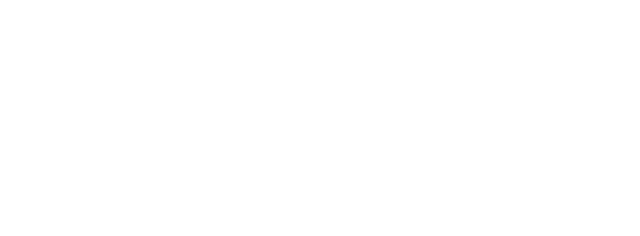
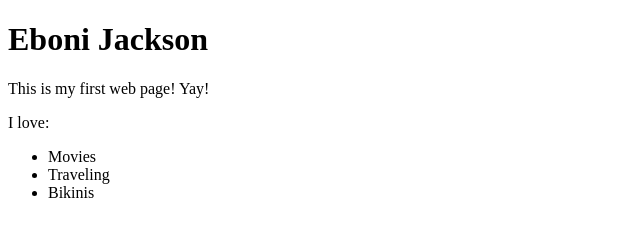
Before and after one commit to ebojay/ebojay.github.io, a plain HTML site: page index.html in a window 1280 px wide. Shown: the whole page, without its empty margins (0-640 px from the left). Drawn offline with Linux system fonts and the light colour scheme.

Commit message:
Added body information

```diff
--- a/index.html
+++ b/index.html
@@ -2,10 +2,18 @@
 <html lang="en">
   <head>
     <meta charset="utf-8"/>
-    <title> </title>
+    <title>Eboni Jackson</title>
   </head>
 
   <body>
+    <h1>Eboni Jackson</h1>
+    <p> This is my first web page! Yay!</p>
+    <p>I love: </p>
+    <ul>
+      <li>Movies</li>
+      <li>Traveling</li>
+      <li>Bikinis</li>
+    </ul>
 
   </body>
 </html>
```
